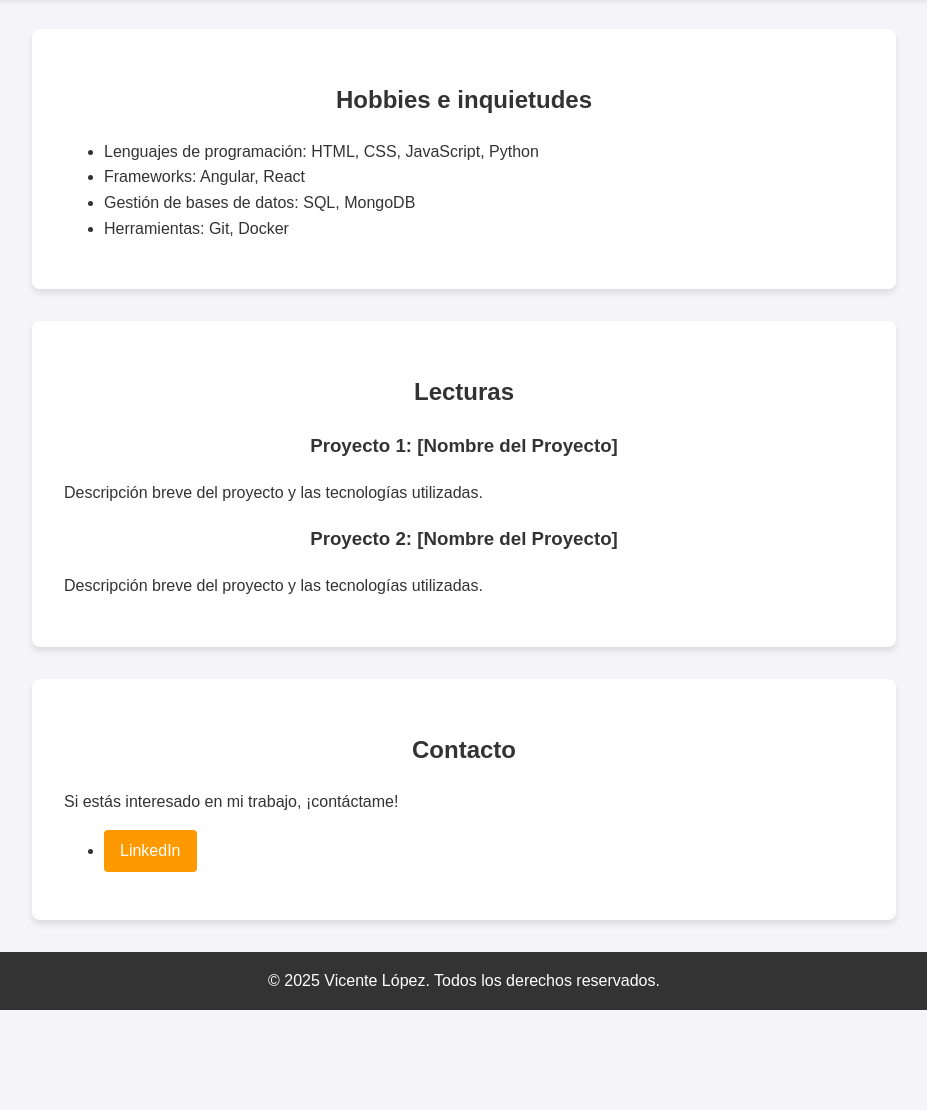
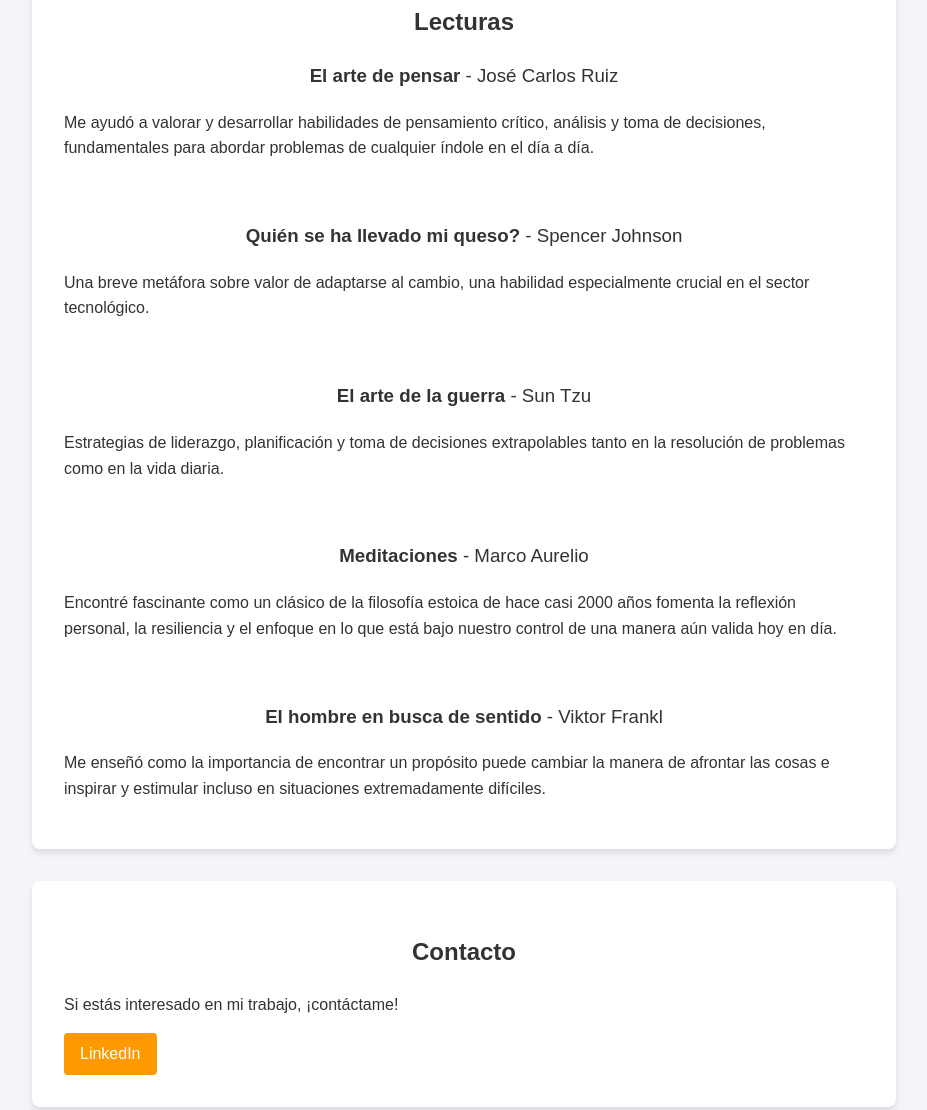
Before and after one commit to lopezvcnt/lopezvcnt.github.io, a plain HTML site: page personal.html in a window 1280 px wide. Shown: the part 845-1955 px from the top of the page, without its empty margins (176-1103 px from the left). Before the commit the page ends 1855 px from the top, so only its background shows below. Drawn offline with Linux system fonts and the light colour scheme.

Commit message:
Update about me
actualizada la pagina personal

```diff
--- a/estilos.css
+++ b/estilos.css
@@ -6,6 +6,8 @@ body {
     color: #333;
     line-height: 1.6;
     background-color: #f4f4f9;
+    animation: fadeIn 1s ease-in-out;
+
 }
 
 header {
@@ -19,7 +21,7 @@ header nav ul {
     display: flex;
     justify-content: center;
     margin: 0;
-    padding: 0;
+    padding: 10px;
 }
 
 header nav ul li {
@@ -47,10 +49,16 @@ section {
     border-radius: 8px;
 }
 
-h1, h2, h3 {
+h1, h2 {
     color: #333;
     text-align: center;
 }
+
+h3 {
+    text-align: center;
+    font-weight: normal;
+}
+
 
 /* ---------- APARTADOS ---------- */
 
@@ -62,7 +70,7 @@ h1, h2, h3 {
     justify-content: center;
     align-items: center;
     text-align: center;
-    background-color: #c6efffaa(123, 196, 255, 0.667);
+    background: #c6efffaa;
     color: #333;
     border-radius: 0px;
     position: relative;
@@ -70,7 +78,7 @@ h1, h2, h3 {
 
 .seguir-leyendo {
     position: absolute;
-    bottom: 20px; /* Espaciado desde el borde inferior */
+    bottom: 60px; /* Espaciado desde el borde inferior */
     font-size: 1rem; /* Ajusta el tamaño del texto */
     color: #8a8a8a; /* Color destacado */
     text-decoration: underline; /* Indica que es interactivo */
@@ -103,7 +111,7 @@ footer p {
 }
 
 /* Botón de contacto */
-section#contacto ul li a {
+section#contacto span a {
     display: inline-block;
     padding: 0.5rem 1rem;
     background: #ff9900;
@@ -113,7 +121,7 @@ section#contacto ul li a {
     transition: background 0.3s ease;
 }
 
-section#contacto ul li a:hover {
+section#contacto span a:hover {
     background: #e68a00;
 }
 
@@ -132,3 +140,13 @@ section#contacto ul li a:hover {
         padding: 1rem;
     }
 }
+
+/* Animación de desvanecimiento */
+@keyframes fadeIn {
+    from {
+        opacity: 0;
+    }
+    to {
+        opacity: 1;
+    }
+}
--- a/personal.html
+++ b/personal.html
@@ -13,46 +13,63 @@
 				<li><a href="index.html#habilidades">Habilidades</a></li>
                 <li><a href="index.html#proyectos">Proyectos</a></li>
                 <li><a href="index.html#personal.html">Sobre mí</a></li>
-                <li><a href="index.html#contacto" style="text-decoration: underline;">Contacto</a></li>
+                <li><a href="#contacto" style="text-decoration: underline;">Contacto</a></li>
             </ul>
         </nav>
     </header>
 
-    <section id="sobre-mi">
-        <h1>¡Hola! Soy Vicente López</h1>
-        <p>Soy ingeniero informático y desarrollador software junior. Me apasiona el desarrollo de software, las soluciones innovadoras y el aprendizaje continuo.</p>
+    <section id="sobre-mi" style="height: 20vh;font-size: large;">
+        <p>Fuera del mundo del código,<br> mis hobbies e intereses inspiran mi creatividad, curiosidad y pasión por aprender.</p>
     </section>
 
     <section id="hobbies">
         <h2>Hobbies e inquietudes</h2>
         <ul>
-            <li>Lenguajes de programación: HTML, CSS, JavaScript, Python</li>
-            <li>Frameworks: Angular, React</li>
-            <li>Gestión de bases de datos: SQL, MongoDB</li>
-            <li>Herramientas: Git, Docker</li>
+            <li><b>Salud y entrenamiento:</b> los considero fundamentales para mantener un equilibrio entre cuerpo y mente, lo que me permite estar en mi mejor versión tanto física como mentalmente.
+                Ya llevo unos años informandome avidamente sobre nutrición, ejercicio físico y estilos de vida saludables.
+            </li>
+            <li><b>Economía y gestión financiera personal:</b> las considero clave para la toma decisiones informadas, alcanzar la estabilidad y maximizar el potencial de crecimiento, permitiéndome construir
+                 un futuro estable y responsable.</li>
+            <li><b>Repostería:</b> Me encanta retarme con postres complejos para comprobar si soy capaz de hacerlo. Con ellos me doy cuenta de la importancia de la precisión, la atención al detalle y
+                 la gestión del tiempo y recursos.</li>
+            <p>Y por supuesto la lectura...</p>
         </ul>
     </section>
 
     <section id="libros">
         <h2>Lecturas</h2>
         <div class="libro">
-            <h3>Proyecto 1: [Nombre del Proyecto]</h3>
-            <p>Descripción breve del proyecto y las tecnologías utilizadas.</p>
+            <h3><b>El arte de pensar</b> - José Carlos Ruiz</h3>
+            <p>Me ayudó a valorar y desarrollar habilidades de pensamiento crítico, análisis y toma de decisiones, fundamentales para abordar problemas de cualquier índole en el día a día.</p>
         </div>
+        <br>
         <div class="libro">
-            <h3>Proyecto 2: [Nombre del Proyecto]</h3>
-            <p>Descripción breve del proyecto y las tecnologías utilizadas.</p>
+            <h3><b>Quién se ha llevado mi queso?</b> - Spencer Johnson</h3>
+            <p>Una breve metáfora sobre valor de adaptarse al cambio, una habilidad especialmente crucial en el sector tecnológico.</p>
+        </div>
+        <br>
+        <div class="libro">
+            <h3><b>El arte de la guerra</b> - Sun Tzu</h3>
+            <p>Estrategias de liderazgo, planificación y toma de decisiones extrapolables tanto en la resolución de problemas como en la vida diaria.</p>
+        </div>
+        <br>
+        <div class="libro">
+            <h3><b>Meditaciones</b> - Marco Aurelio</h3>
+            <p>Encontré fascinante como un clásico de la filosofía estoica de hace casi 2000 años fomenta la reflexión personal, la resiliencia y el enfoque en lo que está bajo nuestro control de una manera aún valida hoy en día.</p>
+        </div>
+        <br>
+        <div class="libro">
+            <h3><b>El hombre en busca de sentido</b> - Viktor Frankl</h3>
+            <p>Me enseñó como la importancia de encontrar un propósito puede cambiar la manera de afrontar las cosas e inspirar y estimular incluso en situaciones extremadamente difíciles.</p>
         </div>
     </section>
 
     <section id="contacto">
         <h2>Contacto</h2>
         <p>Si estás interesado en mi trabajo, ¡contáctame!</p>
-        <ul>
-            <!-- <li><a href="mailto:lopezvcnt@gmail.com">Mail</a></li> -->
-            <li><a href="https://linkedin.com/in/vicente-lópez">LinkedIn</a></li>
-            <!-- <li>GitHub: <a href="https://github.com/tuusuario">github.com/tuusuario</a></li> -->
-        </ul>
+        <!-- <li><a href="mailto:lopezvcnt@gmail.com">Mail</a></li> -->
+        <span><a href="https://linkedin.com/in/vicente-lópez">LinkedIn</a></span>
+        <!-- <li>GitHub: <a href="https://github.com/tuusuario">github.com/tuusuario</a></li> -->
     </section>
 
     <footer>
```
Also changed, not shown: index.html (+9 -11 lines).
